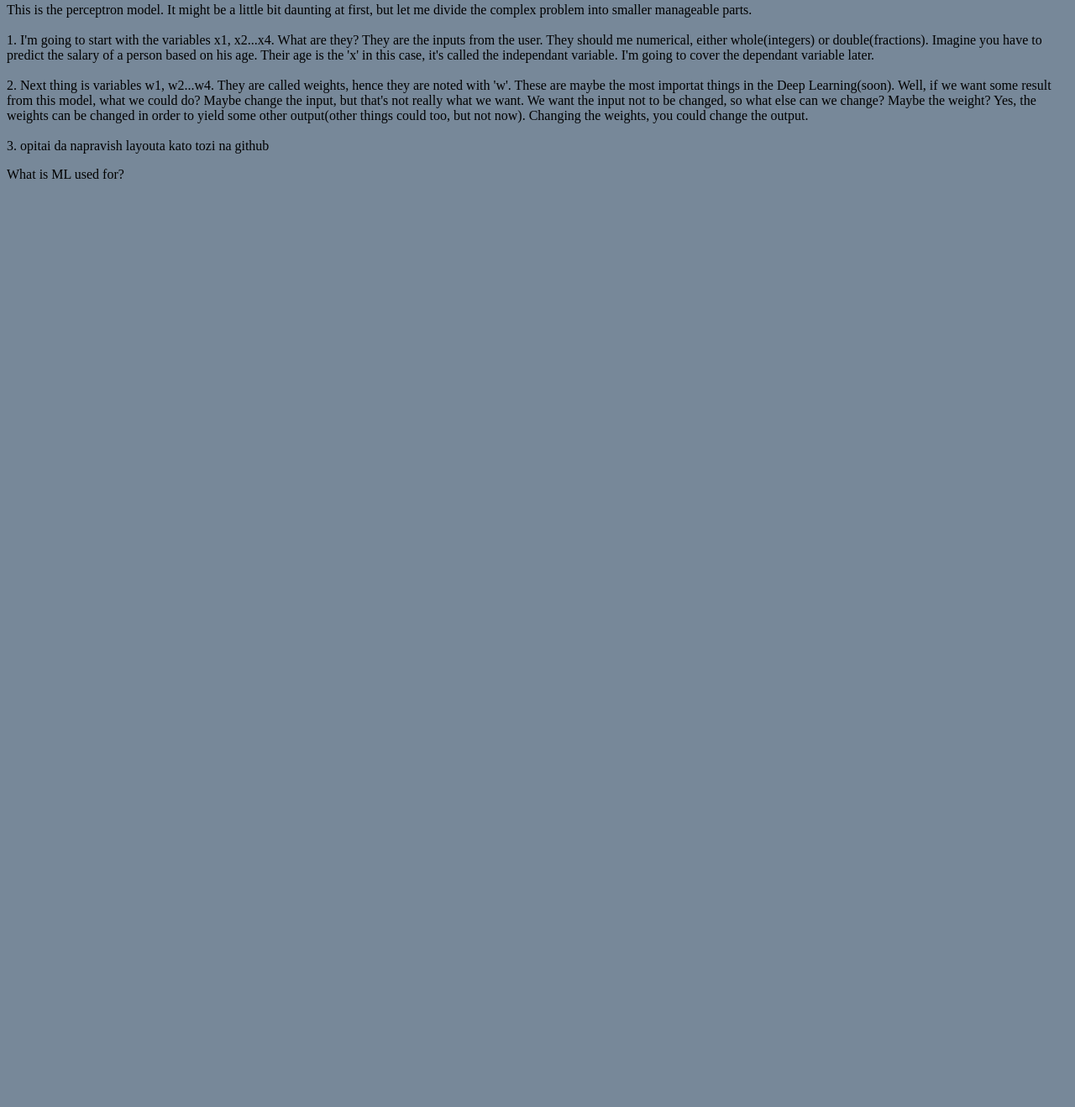
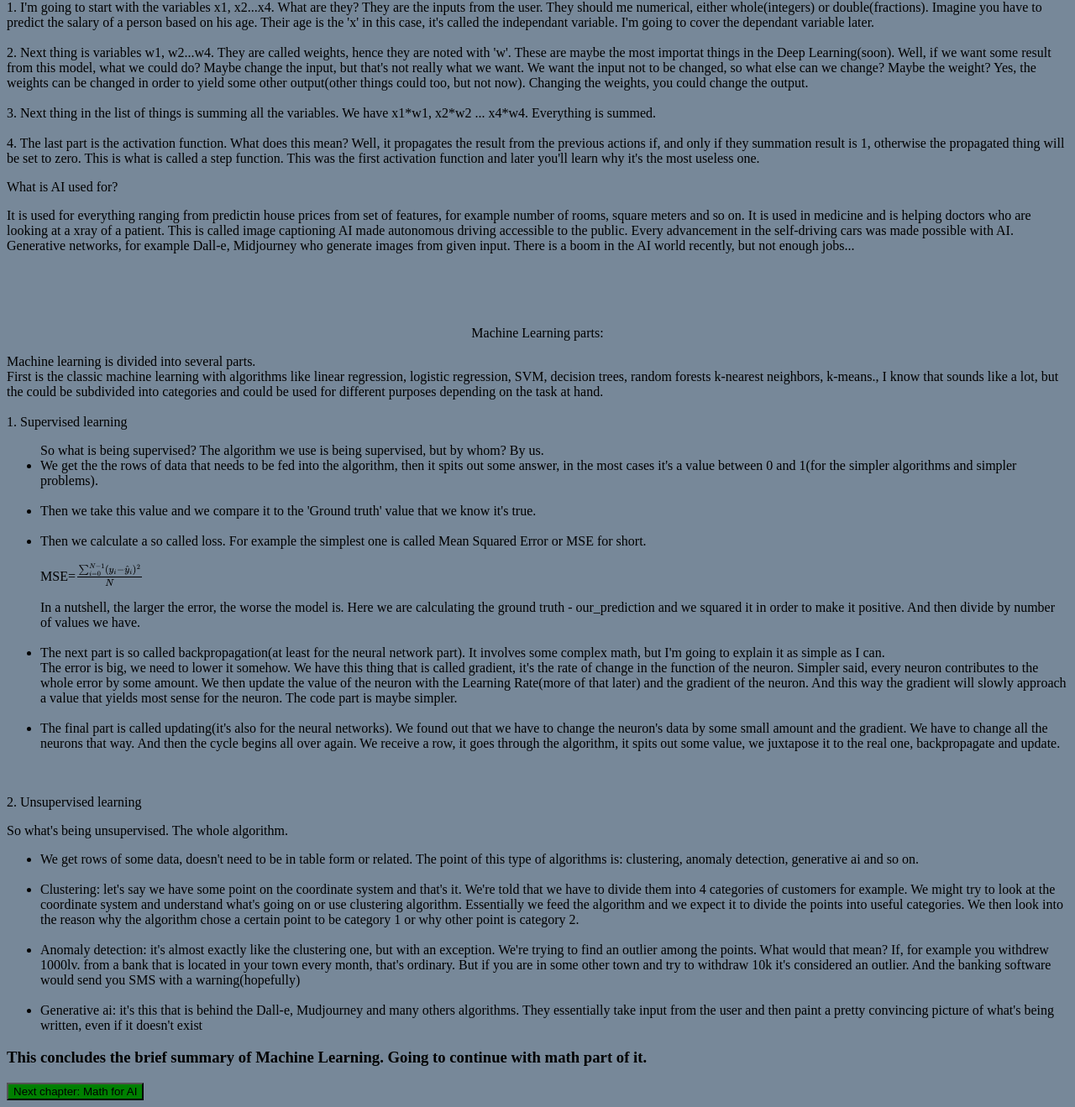
Before and after one commit to h4rzor/new-site, a plain HTML site: page ml/introduction.html in a window 1280 px wide. Shown: the part 886-2205 px from the top of the page at 84% size. Before the commit the page ends 1119 px from the top, so only its background shows below. Drawn offline with nearby package versions, Linux system fonts and the light colour scheme; some packages are replaced by stand-ins of ours.

Commit message:
Finished introduction and began math ml

```diff
--- a/ml/introduction.html
+++ b/ml/introduction.html
@@ -6,13 +6,9 @@
         content="width=device-width, user-scalable=no, initial-scale=1.0, maximum-scale=1.0, minimum-scale=1.0">
     <meta http-equiv="X-UA-Compatible" content="ie=edge">
     <title>Document</title>
-    <!--<link rel="stylesheet" href="https://pyscript.net/alpha/pyscript.css" />
-    <script defer src="https://pyscript.net/alpha/pyscript.js"></script> -->
-
-    <py-env>
-        - matplotlib
-        - numpy
-    </py-env>
+    <script type="text/javascript" async
+        src="https://cdnjs.cloudflare.com/ajax/libs/mathjax/2.7.7/MathJax.js?config=TeX-MML-AM_CHTML">
+    </script>
 </head>
 
 <body style="background-color:lightslategray;">
@@ -33,10 +29,8 @@
     <br>
     <br>
     <h2 align="center"><a href="https://en.wikipedia.org/wiki/Perceptron">Perceptron model Rosenblatt</a></h2>
-    <img
-        src="https://slideplayer.com/slide/14135708/86/images/4/Perceptron+Model+Frank+Rosenblatt+%281957%29+-+Cornell+University.jpg"
-        alt="Perceptron model"
-        style="position: relative; left: 100px; height: 500px; width: 900px;"/>
+    <img src="https://slideplayer.com/slide/14135708/86/images/4/Perceptron+Model+Frank+Rosenblatt+%281957%29+-+Cornell+University.jpg"
+        alt="Perceptron model" style="position: relative; left: 100px; height: 500px; width: 900px;" />
 
     <p>This is the perceptron model. It might be a little bit daunting at first, but let me divide the complex
         problem into smaller manageable parts.<br><br>
@@ -50,8 +44,95 @@
         want the input not to be changed, so what else can we change? Maybe the weight? Yes, the weights
         can be changed in order to yield some other output(other things could too, but not now). Changing
         the weights, you could change the output. <br><br>
-        3.  opitai da napravish layouta kato tozi na github
+        3. Next thing in the list of things is summing all the variables. We have x1*w1, x2*w2 ... x4*w4.
+        Everything is summed. <br><br>
+        4. The last part is the activation function. What does this mean? Well, it propagates the result
+        from the previous actions if, and only if they summation result is 1, otherwise the propagated
+        thing will be set to zero. This is what is called a step function. This was the first activation
+        function and later you'll learn why it's the most useless one.
     </p>
 
-    <p>What is ML used for?</p>
+    <p>What is AI used for?</p>
+    <p>It is used for everything ranging from predictin house prices from set of
+        features, for example number of rooms, square meters and so on. It is used
+        in medicine and is helping doctors who are looking at a xray of a patient. This is called image captioning
+        AI made autonomous driving accessible to the public. Every advancement in the self-driving cars was
+        made possible with AI. Generative networks, for example Dall-e, Midjourney who generate images from
+        given input. There is a boom in the AI world recently, but not enough jobs...
+    </p>
+    <br>
+    <br>
+    <br>
+    <p align="center">Machine Learning parts:</p>
+    <p>
+        Machine learning is divided into several parts. <br>
+        First is the classic machine learning with algorithms like linear regression, logistic regression, SVM, decision
+        trees, random forests k-nearest neighbors, k-means.,
+        I know that sounds like a lot, but the could be subdivided into categories and could be used for different
+        purposes depending on the task at hand.<br><br>
+        1. Supervised learning <br>
+    <ul>
+        So what is being supervised? The algorithm we use is being supervised, but by whom? By us.
+        <li>We get the the rows of data that needs to be fed into the algorithm, then it spits out some answer, in the
+            most cases it's a value between 0 and 1(for the simpler algorithms and simpler problems).<br> </li><br>
+        <li>Then we take this value and we compare it to the 'Ground truth' value that we know it's true.</li><br>
+        <li>Then we calculate a so called loss. For example the simplest one is called Mean Squared
+            Error or MSE for short.
+            <p>MSE=\( \frac{\sum_{i=0}^{N - 1} (y_i - \hat{y}_i)^2}{N} \)</p>
+            In a nutshell, the larger the error, the worse the model is. Here we are calculating
+            the ground truth - our_prediction and we squared it in order to make it positive.
+            And then divide by number of values we have.
+        </li>
+        <br>
+        <li>The next part is so called backpropagation(at least for the neural network part).
+            It involves some complex math, but I'm going to explain it as simple as I can. <br>
+            The error is big, we need to lower it somehow. We have this thing that is called gradient,
+            it's the rate of change in the function of the neuron. Simpler said, every neuron
+            contributes to the whole error by some amount. We then update the value of the neuron
+            with the Learning Rate(more of that later) and the gradient of the neuron. And this way
+            the gradient will slowly approach a value that yields most sense for the neuron. The code
+            part is maybe simpler.
+        </li><br>
+        <li>The final part is called updating(it's also for the neural networks).
+            We found out that we have to change the neuron's data by some small amount and
+            the gradient. We have to change all the neurons that way. And then the cycle begins all
+            over again. We receive a row, it goes through the algorithm, it spits out some value, we
+            juxtapose it to the real one, backpropagate and update. <br> <br> <br>
+        </li>
+    </ul>
+    </p>
+    <p>2. Unsupervised learning <br></p>
+    <p>So what's being unsupervised. The whole algorithm.</p>
+    <ul>
+        <li>
+            We get rows of some data, doesn't need to be in table form or related. The point
+             of this type of algorithms is: clustering, anomaly detection, generative ai and so on.
+        </li> <br>
+        <li>Clustering: let's say we have some point on the coordinate system and that's it.
+             We're told that we have to divide them into 4 categories of customers for example.
+              We might try to look at the coordinate system and understand what's going on or use
+               clustering algorithm. Essentially we feed the algorithm and we expect it to divide
+               the points into useful categories. We then look into the reason why the algorithm chose
+                a certain point to be category 1 or why other point is category 2.
+        </li>
+        <br>
+        <li>Anomaly detection: it's almost exactly like the clustering one,
+             but with an exception. We're trying to find an outlier among the points. What would that mean?
+              If, for example you withdrew 1000lv. from a bank that is located in your town every month,
+              that's ordinary. But if you are in some other town and try to withdraw 10k it's considered
+              an outlier. And the banking software would send you SMS with a warning(hopefully)
+        </li>
+        <br>
+        <li>Generative ai: it's this that is behind the Dall-e, Mudjourney and many others algorithms.
+             They essentially take input from the user and then paint a pretty convincing picture of
+             what's being written, even if it doesn't exist
+        </li>
+    </ul>
+    <h3>This concludes the brief summary of Machine Learning. Going to continue with math part of it.</h3>
+    <button onclick="navigateTo()" style="background-color: green;">Next chapter: Math for AI</button>
+    <script>
+        function navigateTo() {
+            window.location.href = "math.html"
+        }
+    </script>
 </body>
```
Also changed, not shown: ml/math.html (added, +37 -0 lines).
